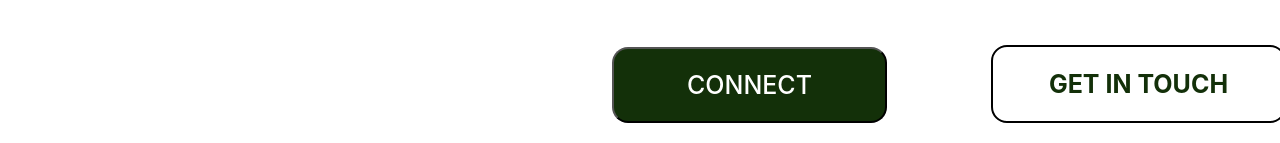
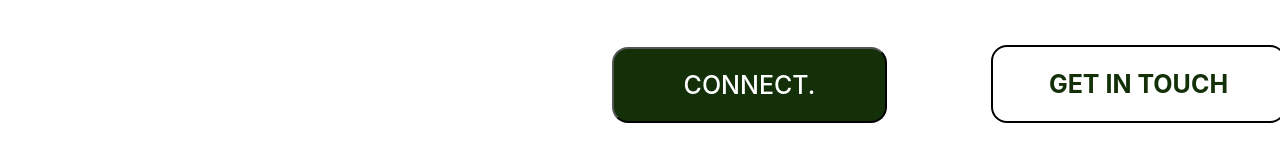
Before and after one commit to HarnoorAulakh1/Maiti_Labs, a React (Vite) app: page / in a window 1280 px wide. Shown: the part 657-800 px from the top of the page. Built offline with nearby package versions, Linux system fonts and the light colour scheme.

Commit message:
button changed

```diff
--- a/src/App.jsx
+++ b/src/App.jsx
@@ -15,7 +15,7 @@ function App() {
         <p>we search India for climate project with the highest impact</p>
       </div>
       <button className={styles.connect2}>
-        <p>CONNECT</p>
+        <p>CONNECT.</p>
       </button>
       <button className={styles.getintouch}>
         <p>GET IN TOUCH</p>
```
